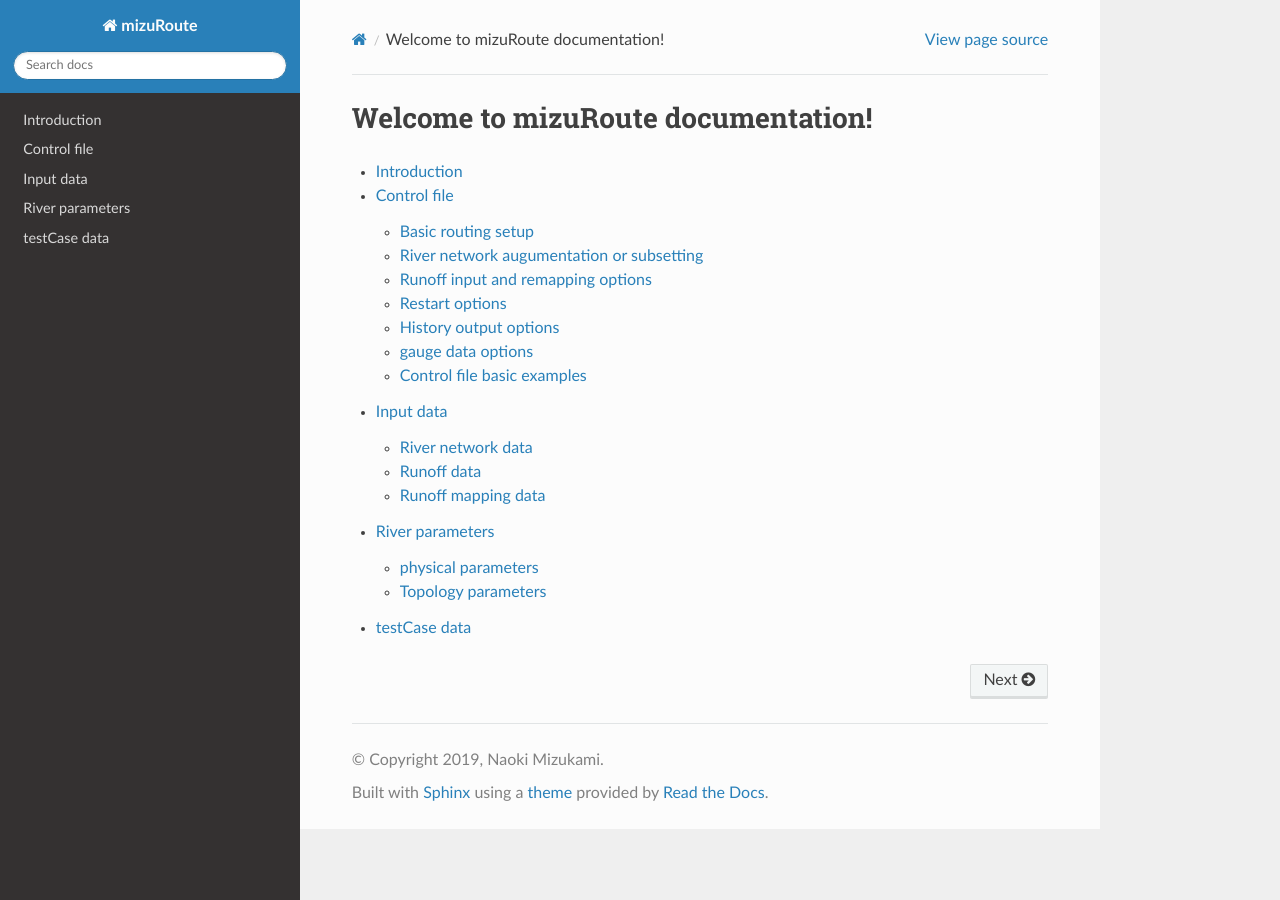
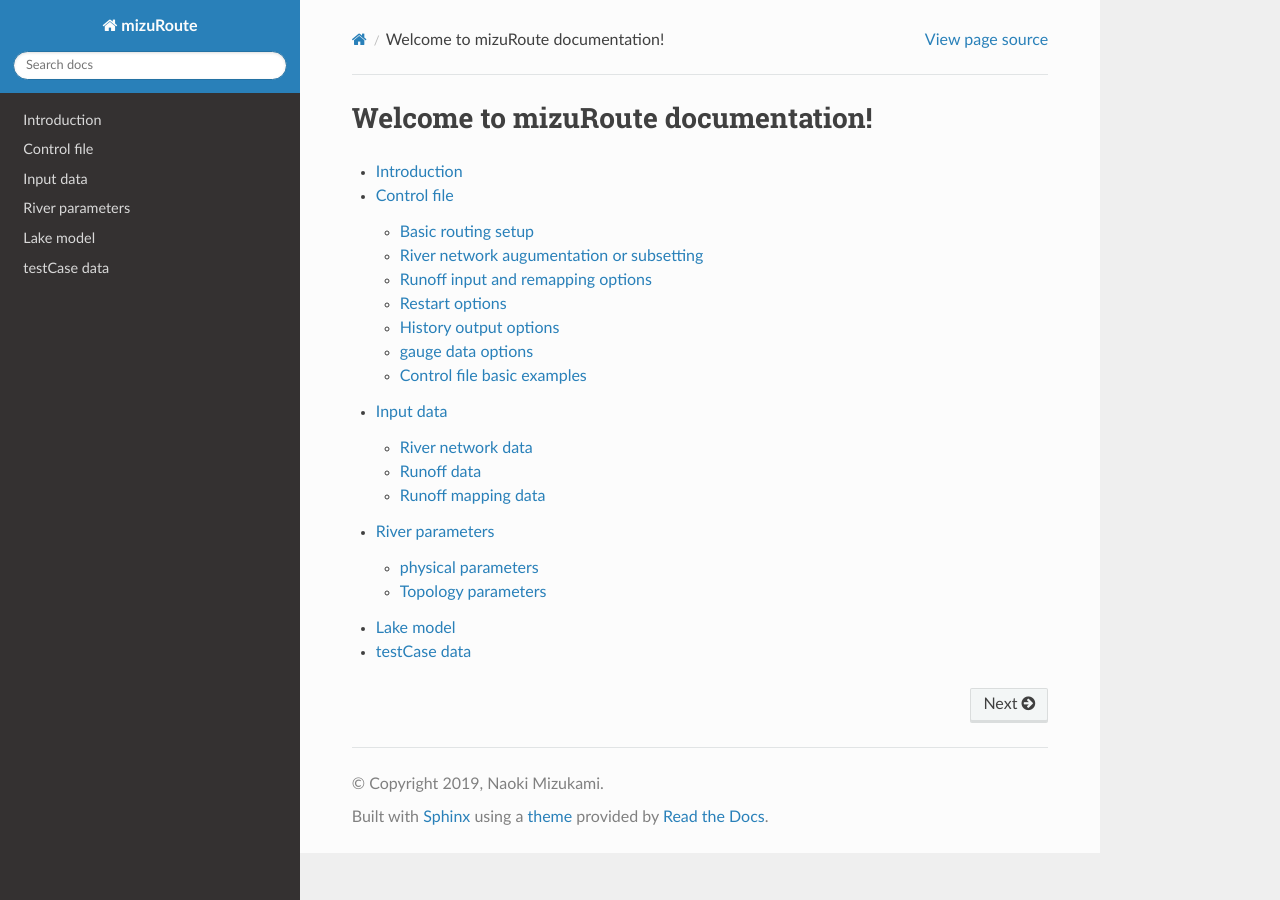
Before and after one commit to ESCOMP/mizuRoute, a Sphinx documentation site: the page built from docs/source/index.rst, in a window 1280 px wide. Built offline with Sphinx 7.4.7 and the Read the Docs theme 3.1.0, drawn with Linux system fonts in a browser that asks for light colours.

Commit message:
added empty lake model rst file

```diff
--- a/docs/source/index.rst
+++ b/docs/source/index.rst
@@ -8,4 +8,5 @@ Welcome to mizuRoute documentation!
    Control_file
    Input_data
    seg_hru_param
+   lake
    testCase
--- /dev/null
+++ b/docs/source/lake.rst
@@ -0,0 +1,4 @@
+Lake model
+============
+
+Working in progress
```
